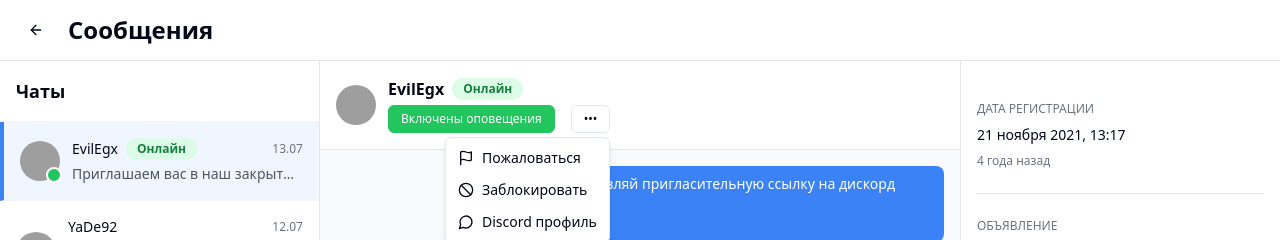
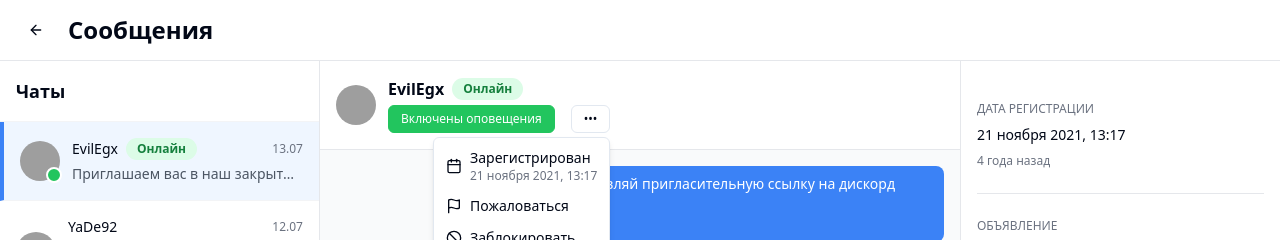
Before and after one commit to pr-poehali-dev/layout-copy-project, a React (Vite) app: page /messages in a window 1280 px wide. Both pictures are taken after a click on the button "•••". Shown: the top 240 px of the page. Built offline with nearby package versions, Linux system fonts and the light colour scheme; grey boxes are pictures that could not be loaded.

Commit message:
Правка даты регистрации в оповещениях

```diff
--- a/src/pages/Messages.tsx
+++ b/src/pages/Messages.tsx
@@ -301,6 +301,13 @@ const Messages = () => {
                         </DropdownMenuTrigger>
                         <DropdownMenuContent align="end">
                           <DropdownMenuItem>
+                            <Icon name="Calendar" size={16} className="mr-2" />
+                            <div>
+                              <div className="text-sm">Зарегистрирован</div>
+                              <div className="text-xs text-gray-500">{selectedChat.user.registrationDate}</div>
+                            </div>
+                          </DropdownMenuItem>
+                          <DropdownMenuItem>
                             <Icon name="Flag" size={16} className="mr-2" />
                             Пожаловаться
                           </DropdownMenuItem>
```
